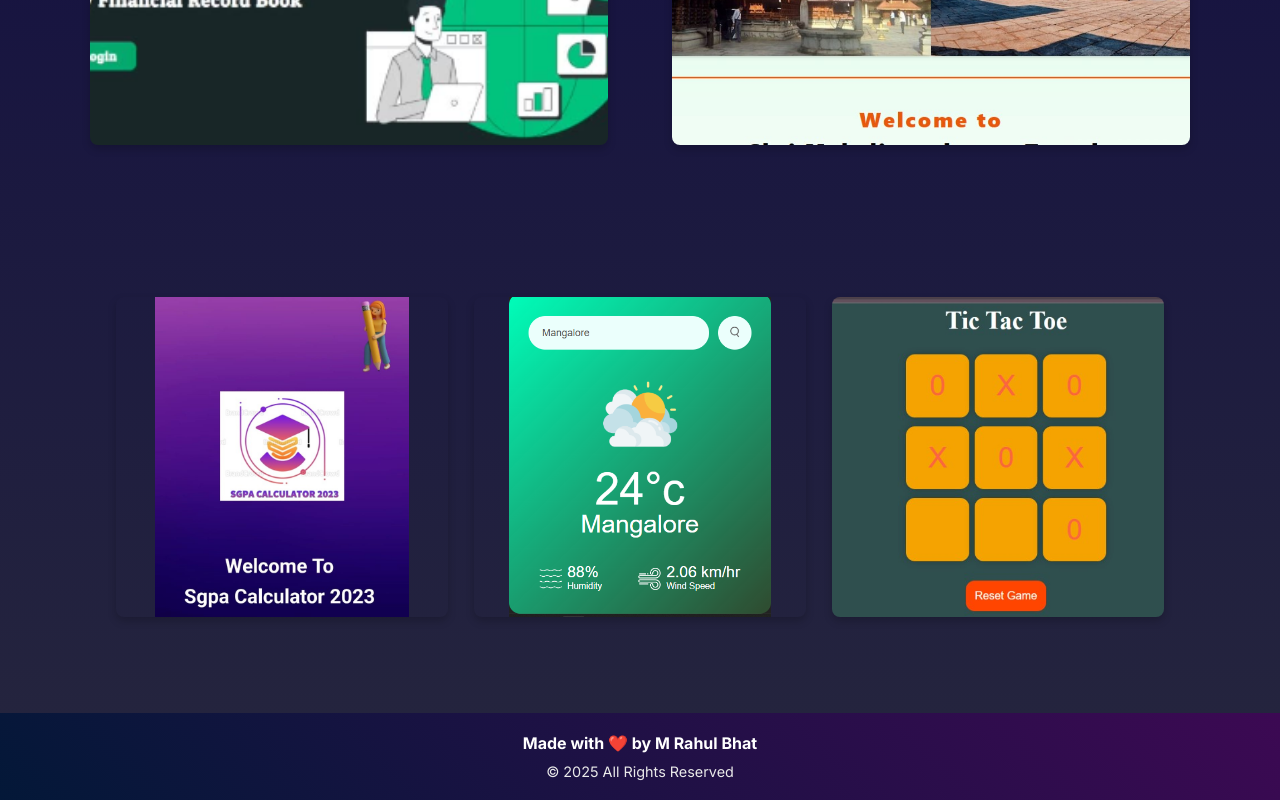
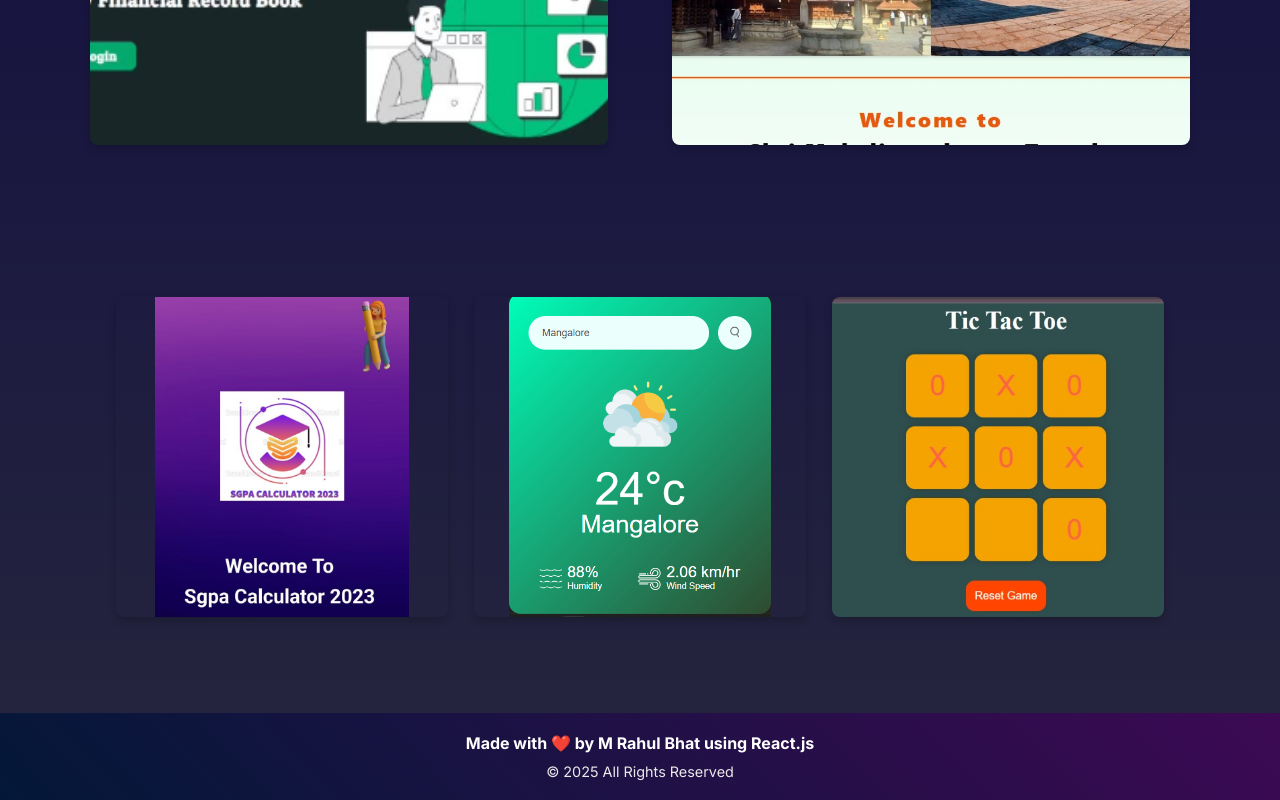
Before and after one commit to Mrahulbhat/Rahul-portfolio-2.0, a React (Vite) app: page / in a window 1280 px wide. Shown: the part 3683-4483 px from the top of the page. Built offline with nearby package versions, Linux system fonts and the light colour scheme.

Commit message:
added riskonnect

```diff
--- a/src/Components/Footer/Footer.jsx
+++ b/src/Components/Footer/Footer.jsx
@@ -5,7 +5,7 @@ const Footer = () => {
   return (
     <footer id="footer">
       <div className="footer-container">
-        <h1>Made with ❤️ by M Rahul Bhat</h1>
+        <h1>Made with ❤️ by M Rahul Bhat <span> using React.js </span></h1>
         <p>© {new Date().getFullYear()} All Rights Reserved</p>
       </div>
     </footer>
```
Also changed, not shown: 3 other files (tests, documents, lock files or other folders).
